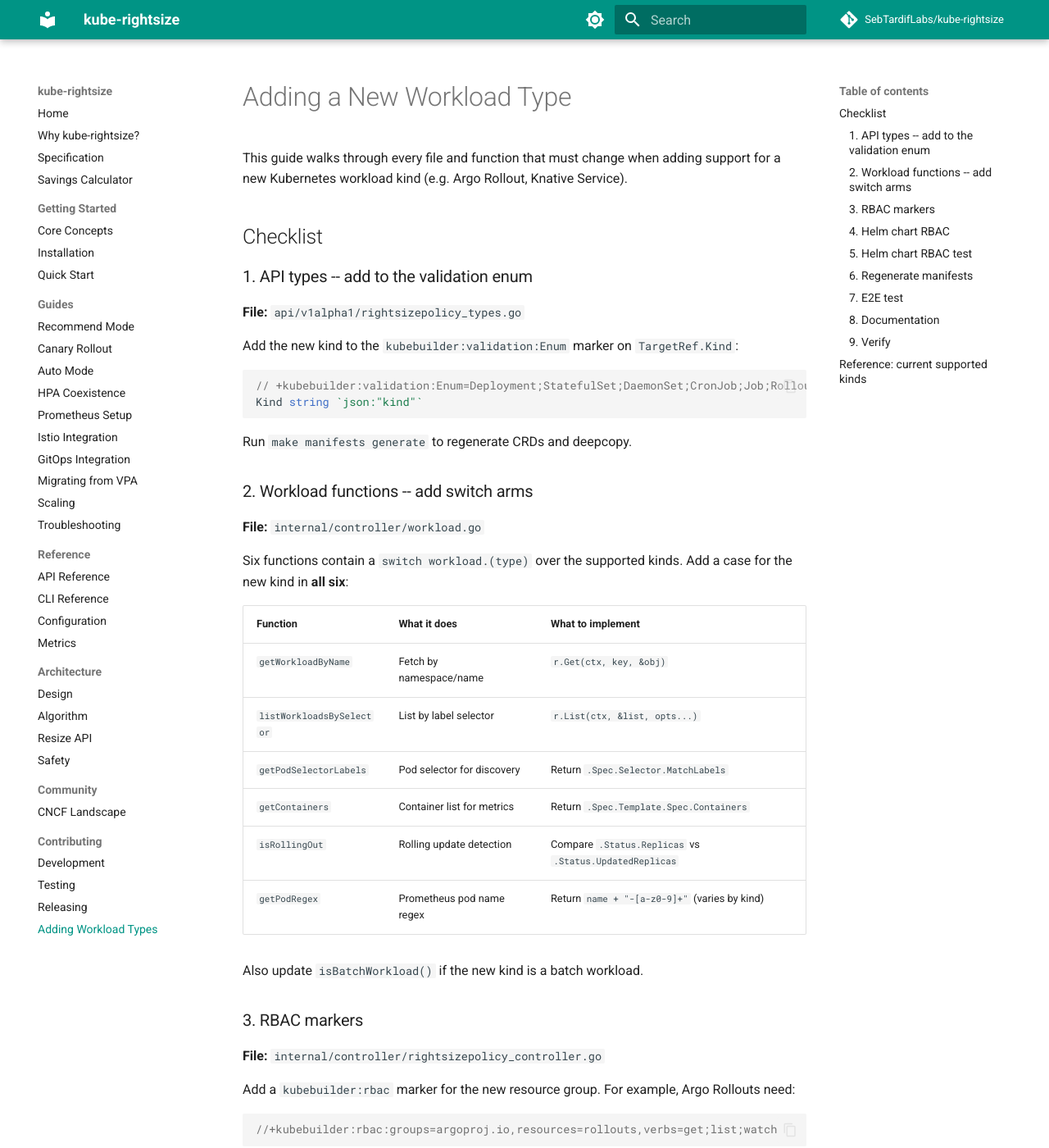
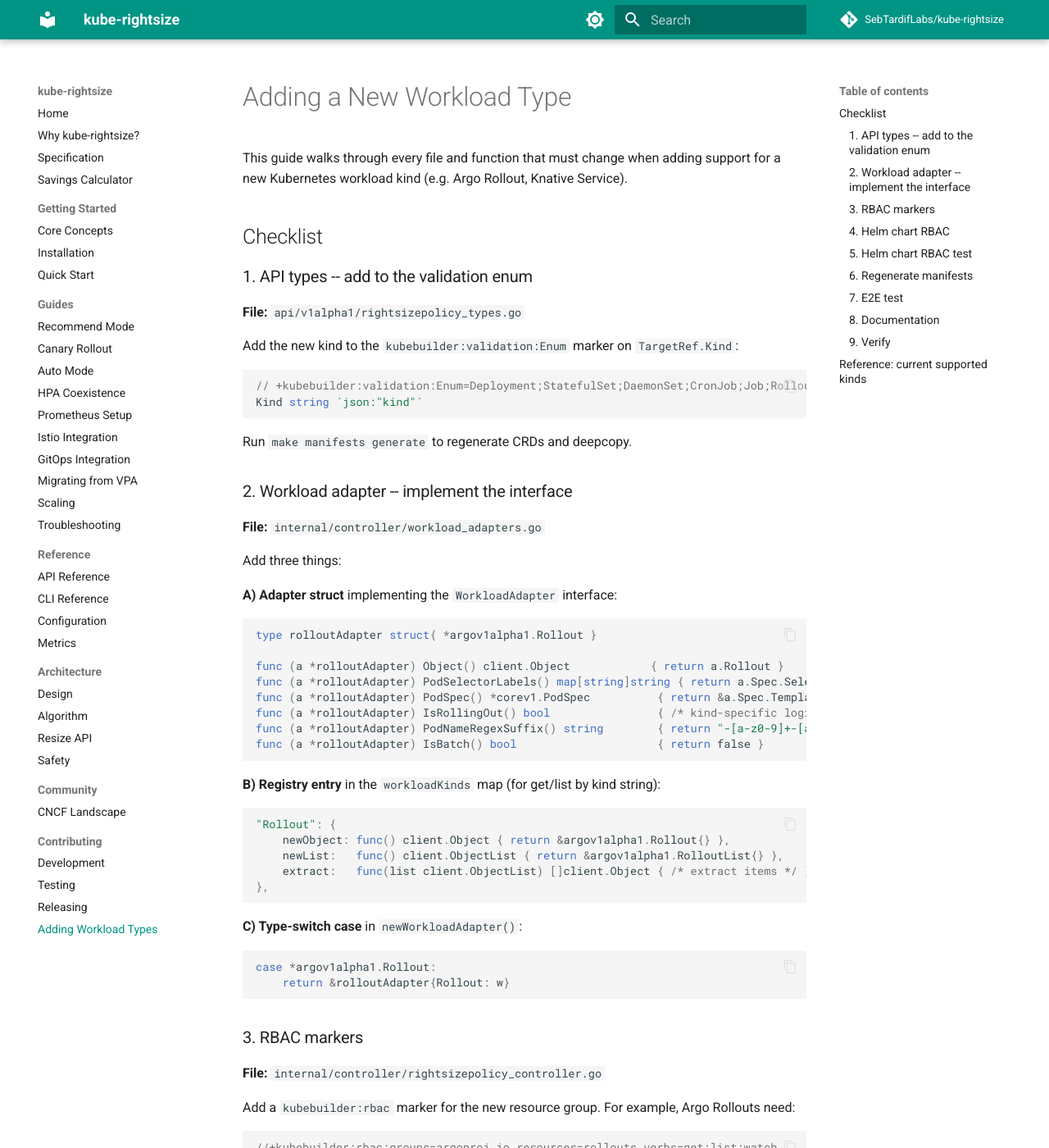
Before and after one commit to attune-io/attune, an MkDocs documentation site: the page built from docs/contributing/adding-workload-types.md, in a window 1280 px wide and 1400 px high. Shown: the whole window at 82% size. Built offline with MkDocs 1.6.1 and Material for MkDocs 9.7.7, drawn with Linux system fonts in a browser that asks for light colours; comment, search, counter and statistics services are not loaded; some of the changed text lies outside the part shown.

Commit message:
docs: update contributor guide for WorkloadAdapter pattern
The adding-workload-types guide referenced the old switch-arm pattern
(6 functions to modify). After #340 introduced WorkloadAdapter, adding
a new kind requires: one adapter struct, one registry entry, and one
case in newWorkloadAdapter. Updated the guide and reference table
to reflect the new pattern.

Signed-off-by: Sebastien Tardif <sebtardif@ncf.ca>

````diff
--- a/docs/contributing/adding-workload-types.md
+++ b/docs/contributing/adding-workload-types.md
@@ -20,23 +20,41 @@
 
 Run `make manifests generate` to regenerate CRDs and deepcopy.
 
-### 2. Workload functions -- add switch arms
+### 2. Workload adapter -- implement the interface
 
-**File:** `internal/controller/workload.go`
+**File:** `internal/controller/workload_adapters.go`
 
-Six functions contain a `switch workload.(type)` over the supported
-kinds. Add a case for the new kind in **all six**:
+Add three things:
 
-| Function | What it does | What to implement |
-|----------|-------------|-------------------|
-| `getWorkloadByName` | Fetch by namespace/name | `r.Get(ctx, key, &obj)` |
-| `listWorkloadsBySelector` | List by label selector | `r.List(ctx, &list, opts...)` |
-| `getPodSelectorLabels` | Pod selector for discovery | Return `.Spec.Selector.MatchLabels` |
-| `getContainers` | Container list for metrics | Return `.Spec.Template.Spec.Containers` |
-| `isRollingOut` | Rolling update detection | Compare `.Status.Replicas` vs `.Status.UpdatedReplicas` |
-| `getPodRegex` | Prometheus pod name regex | Return `name + "-[a-z0-9]+"` (varies by kind) |
+**A) Adapter struct** implementing the `WorkloadAdapter` interface:
 
-Also update `isBatchWorkload()` if the new kind is a batch workload.
+```go
+type rolloutAdapter struct{ *argov1alpha1.Rollout }
+
+func (a *rolloutAdapter) Object() client.Object            { return a.Rollout }
+func (a *rolloutAdapter) PodSelectorLabels() map[string]string { return a.Spec.Selector.MatchLabels }
+func (a *rolloutAdapter) PodSpec() *corev1.PodSpec          { return &a.Spec.Template.Spec }
+func (a *rolloutAdapter) IsRollingOut() bool                { /* kind-specific logic */ }
+func (a *rolloutAdapter) PodNameRegexSuffix() string        { return "-[a-z0-9]+-[a-z0-9]{5}" }
+func (a *rolloutAdapter) IsBatch() bool                     { return false }
+```
+
+**B) Registry entry** in the `workloadKinds` map (for get/list by kind string):
+
+```go
+"Rollout": {
+    newObject: func() client.Object { return &argov1alpha1.Rollout{} },
+    newList:   func() client.ObjectList { return &argov1alpha1.RolloutList{} },
+    extract:   func(list client.ObjectList) []client.Object { /* extract items */ },
+},
+```
+
+**C) Type-switch case** in `newWorkloadAdapter()`:
+
+```go
+case *argov1alpha1.Rollout:
+    return &rolloutAdapter{Rollout: w}
+```
 
 ### 3. RBAC markers
 
@@ -127,10 +145,10 @@
 
 ## Reference: current supported kinds
 
-| Kind | API Group | Batch? | File |
-|------|-----------|--------|------|
-| Deployment | `apps` | No | `workload.go` |
-| StatefulSet | `apps` | No | `workload.go` |
-| DaemonSet | `apps` | No | `workload.go` |
-| CronJob | `batch` | Yes | `workload.go` |
-| Job | `batch` | Yes | `workload.go` |
+| Kind | API Group | Batch? | Adapter file |
+|------|-----------|--------|--------------|
+| Deployment | `apps` | No | `workload_adapters.go` |
+| StatefulSet | `apps` | No | `workload_adapters.go` |
+| DaemonSet | `apps` | No | `workload_adapters.go` |
+| CronJob | `batch` | Yes | `workload_adapters.go` |
+| Job | `batch` | Yes | `workload_adapters.go` |
````
